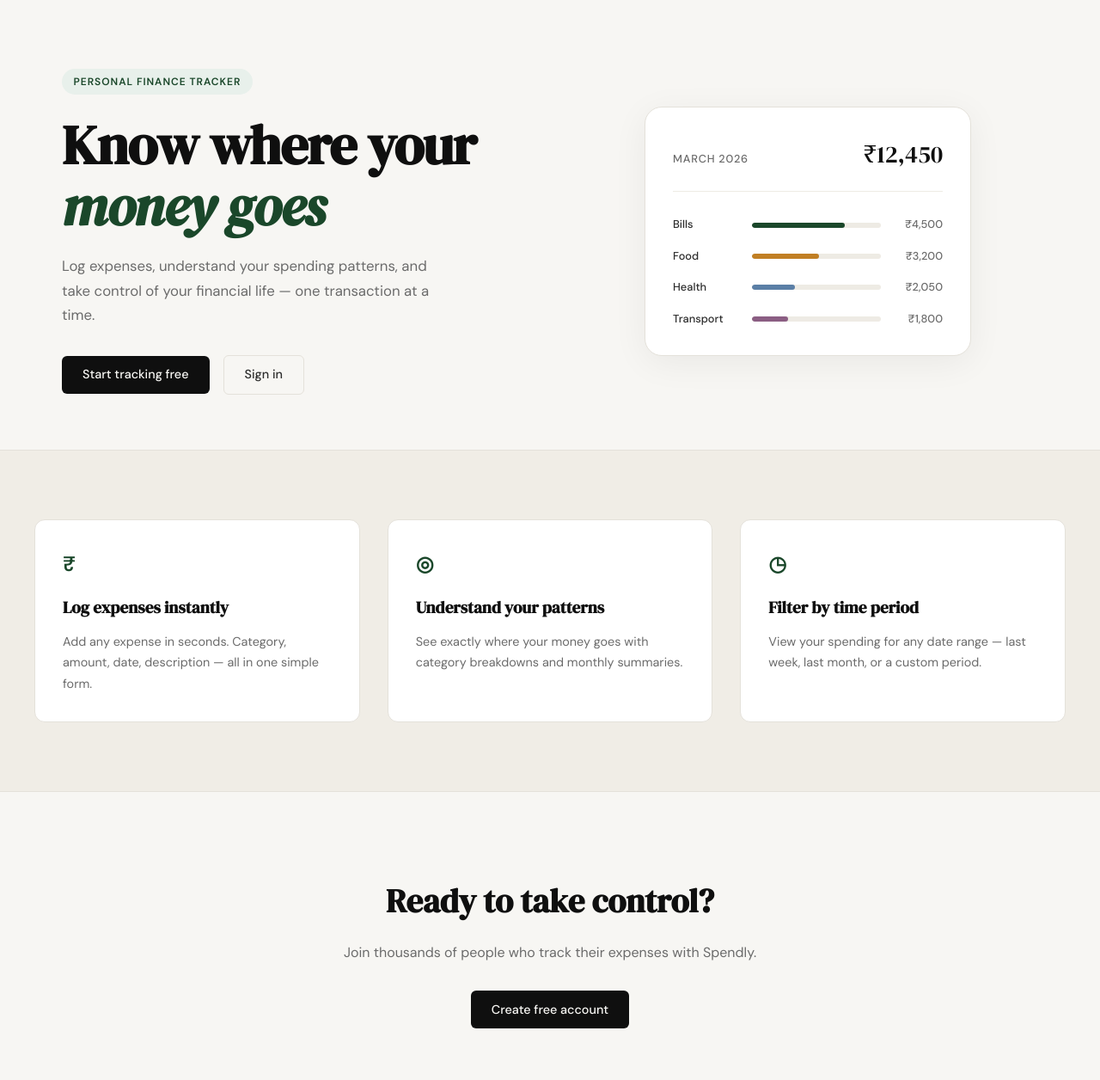
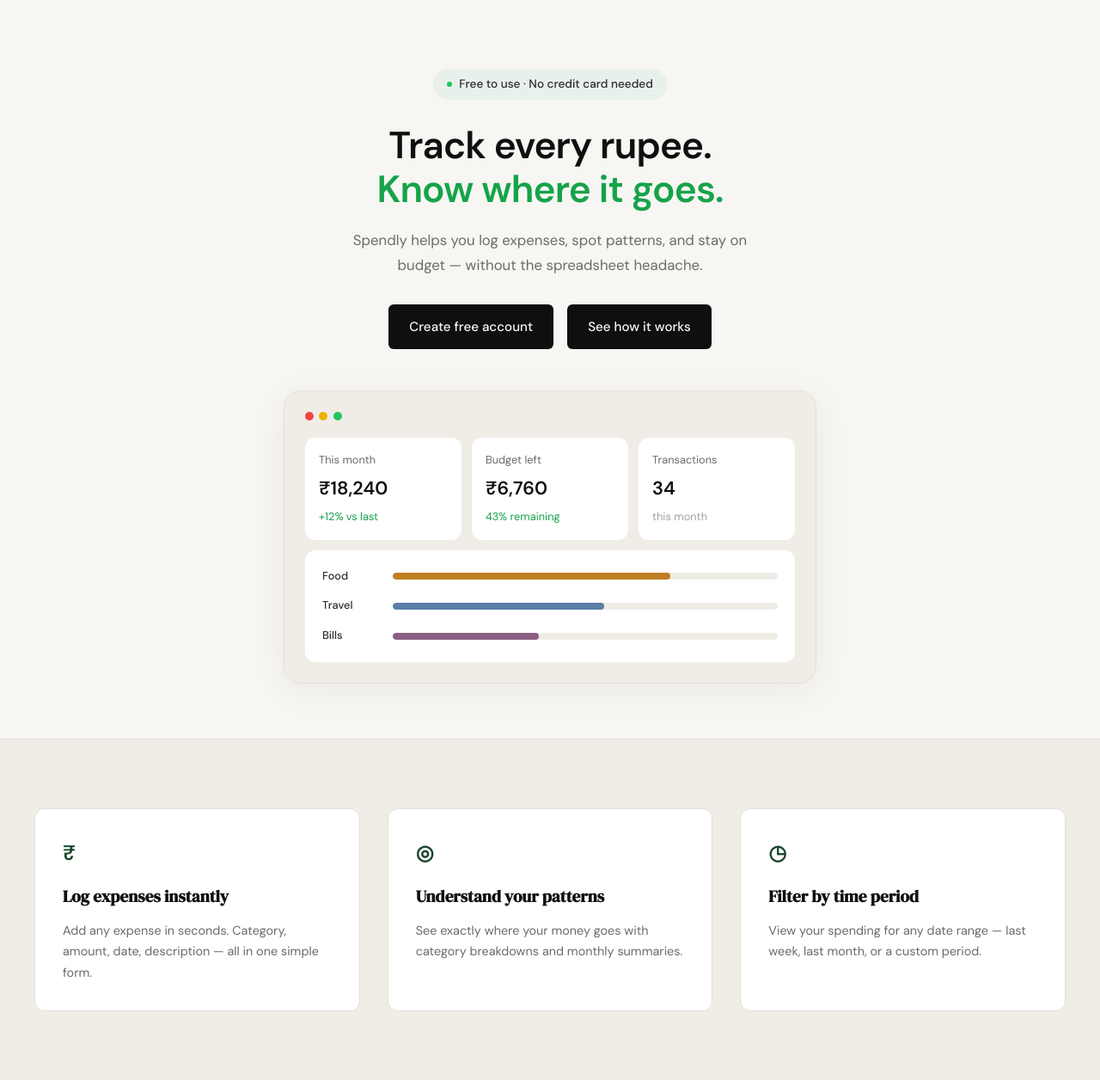
Before and after one commit to vaibhav-codes/Expense-Tracker-, a Flask app: page / in a window 1280 px wide. Shown: the part 61-1317 px from the top of the page at 86% size. Run offline with Flask 3, Linux system fonts and the light colour scheme.

Commit message:
landing: redesign hero section to match mockup

```diff
--- a/static/css/style.css
+++ b/static/css/style.css
@@ -125,46 +125,59 @@ a { color: inherit; text-decoration: none; }
 
 .hero {
     padding: 5rem 2rem 4rem;
-    display: grid;
-    grid-template-columns: 1fr 1fr;
-    gap: 4rem;
-    align-items: center;
     max-width: var(--max-width);
     margin: 0 auto;
 }
 
+.hero-inner {
+    max-width: 700px;
+    margin: 0 auto;
+    display: flex;
+    flex-direction: column;
+    align-items: center;
+    text-align: center;
+}
+
 .hero-badge {
-    display: inline-block;
+    display: inline-flex;
+    align-items: center;
+    gap: 0.5rem;
     background: var(--accent-light);
-    color: var(--accent);
-    font-size: 0.75rem;
-    font-weight: 600;
-    letter-spacing: 0.08em;
-    text-transform: uppercase;
-    padding: 0.35rem 0.85rem;
+    color: var(--ink-soft);
+    font-size: 0.85rem;
+    font-weight: 500;
+    padding: 0.45rem 1rem;
     border-radius: 999px;
-    margin-bottom: 1.5rem;
+    margin-bottom: 1.75rem;
+}
+
+.hero-badge-dot {
+    width: 6px;
+    height: 6px;
+    border-radius: 50%;
+    background: #22c55e;
+    flex-shrink: 0;
 }
 
 .hero-title {
-    font-family: var(--font-display);
-    font-size: clamp(2.5rem, 5vw, 4rem);
-    line-height: 1.1;
+    font-family: var(--font-body);
+    font-weight: 600;
+    font-size: clamp(2.25rem, 5vw, 2.75rem);
+    line-height: 1.15;
     letter-spacing: -0.02em;
     color: var(--ink);
     margin-bottom: 1.25rem;
 }
 
-.hero-title em {
-    font-style: italic;
-    color: var(--accent);
+.hero-title-accent {
+    color: #16a34a;
 }
 
 .hero-subtitle {
     font-size: 1.05rem;
     color: var(--ink-muted);
     line-height: 1.7;
-    max-width: 460px;
+    max-width: 480px;
     margin-bottom: 2rem;
 }
 
@@ -172,89 +185,126 @@ a { color: inherit; text-decoration: none; }
     display: flex;
     gap: 1rem;
     align-items: center;
+    justify-content: center;
+    margin-bottom: 3rem;
 }
 
+.hero-btn {
+    display: inline-block;
+    background: var(--ink);
+    color: var(--paper);
+    font-size: 0.95rem;
+    font-weight: 500;
+    padding: 0.85rem 1.5rem;
+    border-radius: var(--radius-sm);
+    transition: background 0.2s;
+}
+
+.hero-btn:hover { background: var(--ink-soft); }
+
 /* ------------------------------------------------------------------ */
-/* Mock card (hero visual)                                             */
+/* Hero preview card                                                   */
 /* ------------------------------------------------------------------ */
 
-.hero-visual {
-    display: flex;
-    justify-content: center;
-}
-
-.mock-card {
-    background: var(--paper-card);
+.hero-preview {
+    width: 100%;
+    max-width: 620px;
+    background: var(--paper-warm);
     border: 1px solid var(--border);
     border-radius: var(--radius-lg);
-    padding: 2rem;
-    width: 100%;
-    max-width: 380px;
+    padding: 1.5rem;
     box-shadow: 0 8px 40px rgba(0,0,0,0.06);
 }
 
-.mock-card-header {
+.hero-preview-dots {
     display: flex;
-    justify-content: space-between;
-    align-items: baseline;
-    margin-bottom: 1.75rem;
-    padding-bottom: 1.25rem;
-    border-bottom: 1px solid var(--border-soft);
+    gap: 0.4rem;
+    margin-bottom: 1.25rem;
 }
 
-.mock-label {
-    font-size: 0.8rem;
-    font-weight: 500;
-    color: var(--ink-muted);
-    text-transform: uppercase;
-    letter-spacing: 0.06em;
+.hero-dot {
+    width: 10px;
+    height: 10px;
+    border-radius: 50%;
 }
 
-.mock-total {
-    font-family: var(--font-display);
-    font-size: 1.75rem;
+.hero-dot-red { background: #ef4444; }
+.hero-dot-yellow { background: #eab308; }
+.hero-dot-green { background: #22c55e; }
+
+.hero-stats {
+    display: grid;
+    grid-template-columns: repeat(3, 1fr);
+    gap: 0.75rem;
+    margin-bottom: 0.75rem;
+}
+
+.hero-stat-tile {
+    background: var(--paper-card);
+    border-radius: var(--radius-md);
+    padding: 1rem;
+    display: flex;
+    flex-direction: column;
+    gap: 0.35rem;
+    text-align: left;
+}
+
+.hero-stat-label {
+    font-size: 0.8rem;
+    color: var(--ink-muted);
+}
+
+.hero-stat-value {
+    font-size: 1.35rem;
+    font-weight: 600;
     color: var(--ink);
 }
 
-.mock-bars { display: flex; flex-direction: column; gap: 1rem; }
+.hero-stat-delta {
+    font-size: 0.8rem;
+    color: var(--ink-faint);
+}
 
-.mock-bar-row {
+.hero-stat-delta-up { color: #16a34a; }
+
+.hero-progress-card {
+    background: var(--paper-card);
+    border-radius: var(--radius-md);
+    padding: 1.25rem;
+    display: flex;
+    flex-direction: column;
+    gap: 0.9rem;
+}
+
+.hero-progress-row {
     display: grid;
-    grid-template-columns: 80px 1fr 60px;
+    grid-template-columns: 70px 1fr;
     align-items: center;
     gap: 0.75rem;
 }
 
-.mock-cat {
+.hero-progress-label {
     font-size: 0.8rem;
     font-weight: 500;
     color: var(--ink-soft);
+    text-align: left;
 }
 
-.mock-bar-track {
-    height: 6px;
+.hero-progress-track {
+    height: 8px;
     background: var(--border-soft);
     border-radius: 999px;
     overflow: hidden;
 }
 
-.mock-bar {
+.hero-progress-fill {
     height: 100%;
-    background: var(--accent);
     border-radius: 999px;
-    transition: width 0.6s ease;
 }
 
-.mock-bar-2 { background: var(--accent-2); }
-.mock-bar-3 { background: #5b7fa6; }
-.mock-bar-4 { background: #8b5e83; }
-
-.mock-amt {
-    font-size: 0.8rem;
-    font-weight: 500;
-    color: var(--ink-muted);
-    text-align: right;
-}
+.hero-progress-fill-food { background: var(--accent-2); }
+.hero-progress-fill-travel { background: #5b7fa6; }
+.hero-progress-fill-bills { background: #8b5e83; }
 
 /* ------------------------------------------------------------------ */
 /* Buttons                                                             */
@@ -553,14 +603,8 @@ a { color: inherit; text-decoration: none; }
 /* ------------------------------------------------------------------ */
 
 @media (max-width: 900px) {
-    .hero {
-        grid-template-columns: 1fr;
-        text-align: center;
-    }
-
     .hero-subtitle { max-width: 100%; }
-    .hero-actions { justify-content: center; }
-    .hero-visual { display: none; }
+    .hero-stats { grid-template-columns: 1fr; }
 
     .features-inner { grid-template-columns: 1fr; }
 }
@@ -568,4 +612,6 @@ a { color: inherit; text-decoration: none; }
 @media (max-width: 600px) {
     .nav-links a:not(.nav-cta) { display: none; }
     .hero { padding: 3rem 1rem 2rem; }
+    .hero-actions { flex-direction: column; width: 100%; }
+    .hero-btn { width: 100%; text-align: center; }
 }
--- a/templates/landing.html
+++ b/templates/landing.html
@@ -6,55 +6,64 @@
 
 <section class="hero">
     <div class="hero-inner">
-        <div class="hero-badge">Personal Finance Tracker</div>
+        <div class="hero-badge">
+            <span class="hero-badge-dot"></span>
+            Free to use &middot; No credit card needed
+        </div>
         <h1 class="hero-title">
-            Know where your<br>
-            <em>money goes</em>
+            Track every rupee.<br>
+            <span class="hero-title-accent">Know where it goes.</span>
         </h1>
         <p class="hero-subtitle">
-            Log expenses, understand your spending patterns,
-            and take control of your financial life —
-            one transaction at a time.
+            Spendly helps you log expenses, spot patterns, and stay
+            on budget — without the spreadsheet headache.
         </p>
         <div class="hero-actions">
-            <a href="{{ url_for('register') }}" class="btn-primary">Start tracking free</a>
-            <a href="{{ url_for('login') }}" class="btn-ghost">Sign in</a>
+            <a href="{{ url_for('register') }}" class="hero-btn">Create free account</a>
+            <a href="#" class="hero-btn">See how it works</a>
         </div>
-    </div>
-    <div class="hero-visual">
-        <div class="mock-card">
-            <div class="mock-card-header">
-                <span class="mock-label">March 2026</span>
-                <span class="mock-total">₹12,450</span>
+
+        <div class="hero-preview">
+            <div class="hero-preview-dots">
+                <span class="hero-dot hero-dot-red"></span>
+                <span class="hero-dot hero-dot-yellow"></span>
+                <span class="hero-dot hero-dot-green"></span>
             </div>
-            <div class="mock-bars">
-                <div class="mock-bar-row">
-                    <span class="mock-cat">Bills</span>
-                    <div class="mock-bar-track">
-                        <div class="mock-bar" style="width: 72%"></div>
+            <div class="hero-stats">
+                <div class="hero-stat-tile">
+                    <span class="hero-stat-label">This month</span>
+                    <span class="hero-stat-value">₹18,240</span>
+                    <span class="hero-stat-delta hero-stat-delta-up">+12% vs last</span>
+                </div>
+                <div class="hero-stat-tile">
+                    <span class="hero-stat-label">Budget left</span>
+                    <span class="hero-stat-value">₹6,760</span>
+                    <span class="hero-stat-delta hero-stat-delta-up">43% remaining</span>
+                </div>
+                <div class="hero-stat-tile">
+                    <span class="hero-stat-label">Transactions</span>
+                    <span class="hero-stat-value">34</span>
+                    <span class="hero-stat-delta hero-stat-delta-neutral">this month</span>
+                </div>
+            </div>
+            <div class="hero-progress-card">
+                <div class="hero-progress-row">
+                    <span class="hero-progress-label">Food</span>
+                    <div class="hero-progress-track">
+                        <div class="hero-progress-fill hero-progress-fill-food" style="width: 72%"></div>
                     </div>
-                    <span class="mock-amt">₹4,500</span>
                 </div>
-                <div class="mock-bar-row">
-                    <span class="mock-cat">Food</span>
-                    <div class="mock-bar-track">
-                        <div class="mock-bar mock-bar-2" style="width: 52%"></div>
+                <div class="hero-progress-row">
+                    <span class="hero-progress-label">Travel</span>
+                    <div class="hero-progress-track">
+                        <div class="hero-progress-fill hero-progress-fill-travel" style="width: 55%"></div>
                     </div>
-                    <span class="mock-amt">₹3,200</span>
                 </div>
-                <div class="mock-bar-row">
-                    <span class="mock-cat">Health</span>
-                    <div class="mock-bar-track">
-                        <div class="mock-bar mock-bar-3" style="width: 33%"></div>
+                <div class="hero-progress-row">
+                    <span class="hero-progress-label">Bills</span>
+                    <div class="hero-progress-track">
+                        <div class="hero-progress-fill hero-progress-fill-bills" style="width: 38%"></div>
                     </div>
-                    <span class="mock-amt">₹2,050</span>
-                </div>
-                <div class="mock-bar-row">
-                    <span class="mock-cat">Transport</span>
-                    <div class="mock-bar-track">
-                        <div class="mock-bar mock-bar-4" style="width: 28%"></div>
-                    </div>
-                    <span class="mock-amt">₹1,800</span>
                 </div>
             </div>
         </div>
```
